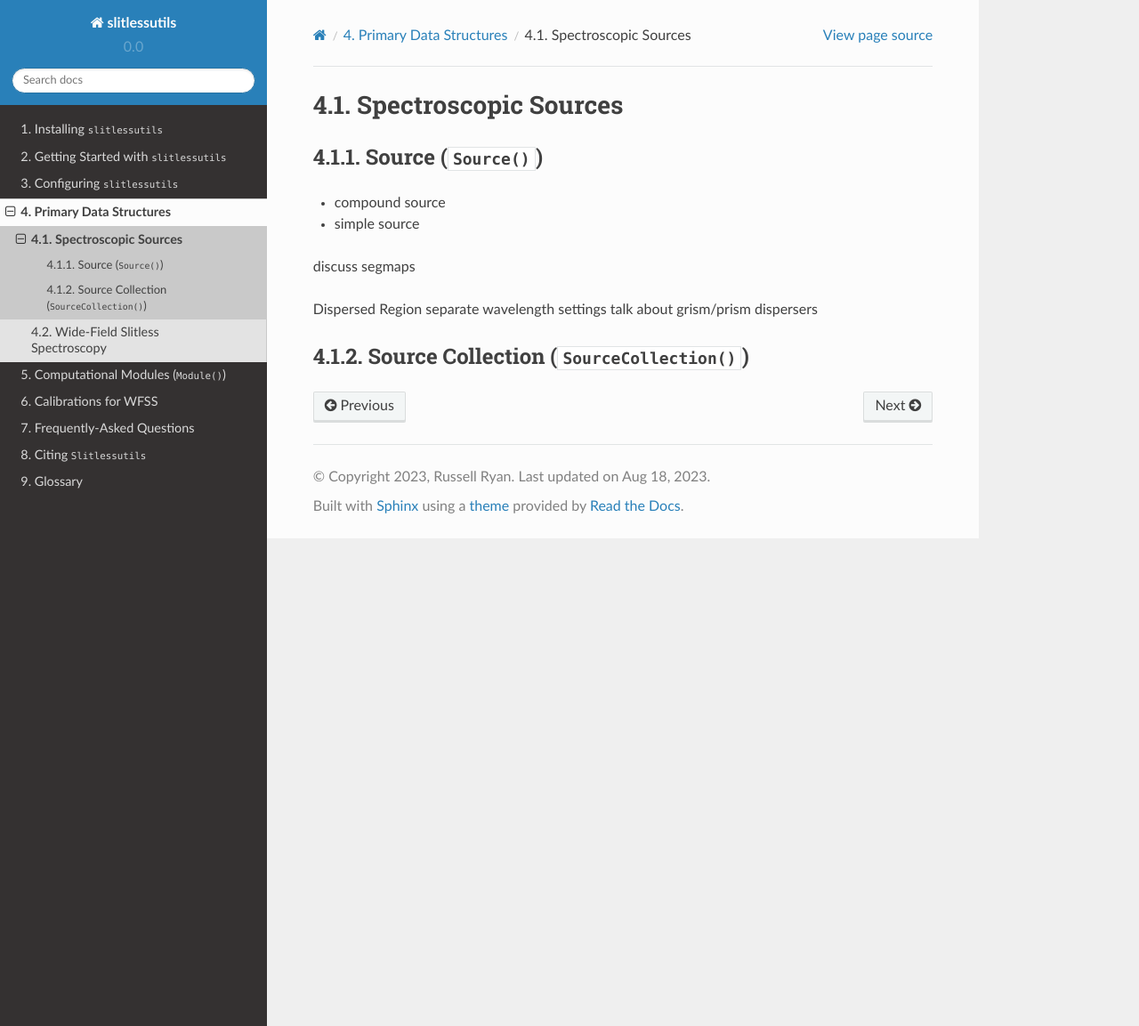
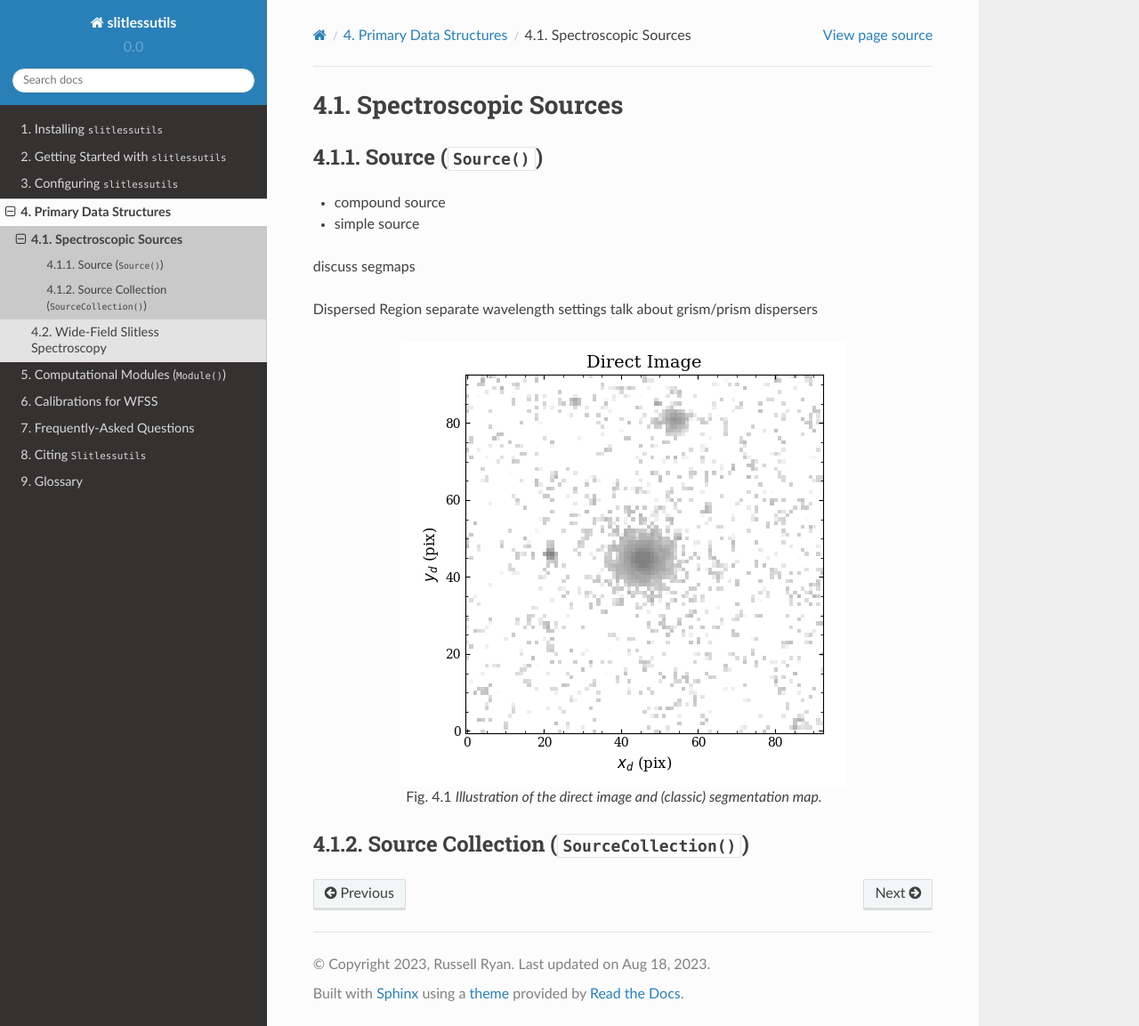
Before and after one commit to spacetelescope/slitlessutils, a Sphinx documentation site: the page built from docs/sources.rst, in a window 1280 px wide and 1153 px high. Shown: the whole window at 89% size. Built offline with Sphinx 7.4.7 and the Read the Docs theme 2.0.0, drawn with Linux system fonts in a browser that asks for light colours.

Commit message:
fixes to multi

```diff
--- a/docs/background.rst
+++ b/docs/background.rst
@@ -13,8 +13,7 @@ The background in a slitless spectroscopic image is generally far more complex t
    :align: center
    :alt: Example master sky image for HST/ACS G800L.
 
-   The smoothed master sky image for the Advanced Camera for Surveys (ACS)
-   G800L grating.
+   The smoothed master sky image for the Advanced Camera for Surveys (ACS) G800L grating.
 
 
 
--- a/docs/sources.rst
+++ b/docs/sources.rst
@@ -24,5 +24,16 @@ Dispersed Region
 separate wavelength settings
 talk about grism/prism dispersers
 
+
+
+.. _segmapexample:
+.. figure:: images/animate_segmap.gif
+	:align: center
+	:alt: Animation of direct image and segmentation map
+
+	Illustration of the direct image and (classic) segmentation map.
+
+
+
 Source Collection (`~slitlessutils.core.sources.SourceCollection()`)
 --------------------------------------------------------------------
```
Also changed, not shown: docs/images/animate_segmap.gif (added).
